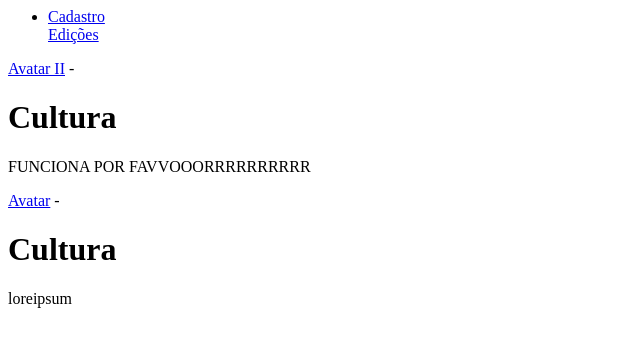
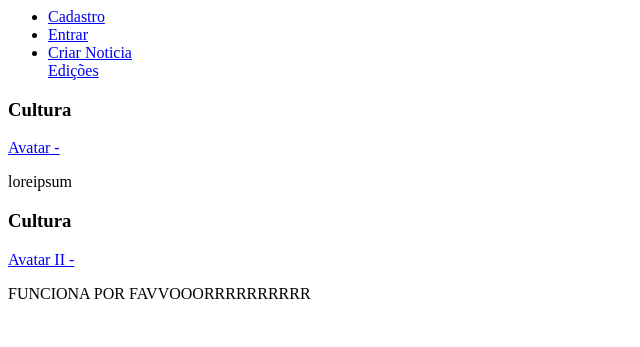
Before and after one commit to all0cer/dsweb_Jornal, a Django app: page /jornal/index/ in a window 1280 px wide. Shown: the top 347 px of the page, without its empty margins (0-640 px from the left). Run offline with Django 5.2, Linux system fonts and the light colour scheme; data comes from the database, SQL or seed files in the repository; both versions use the stored data as it was after the commit.

Commit message:
criando noticia

```diff
--- /dev/null
+++ b/mysiteroot/jornal/templates/jornal/cadastro_noticia.html
@@ -0,0 +1,6 @@
+<h2>Cadastrar Notícia</h2>
+  <form method="post" enctype="multipart/form-data">
+    {% csrf_token %}
+    {{ form.as_p }}
+    <button type="submit">Cadastrar Notícia</button>
+  </form>
--- a/mysiteroot/jornal/templates/jornal/index.html
+++ b/mysiteroot/jornal/templates/jornal/index.html
@@ -9,6 +9,13 @@
         <ul>
           {% block nav %}
           <li><a href="{% url  'jornal:cadastro' %}">Cadastro</a></li>
+          {% if user.is_authenticated %}
+          {% comment %} <li><a href="{% url  'jornal:nova_noticia' %}">Criar Noticia</a></li> {% endcomment %}
+          <li><a href="{% url  'jornal:logout' %}">Sair</a></li>
+          {% else %}
+          <li><a href="{% url  'jornal:login' %}">Entrar</a></li>
+          {% endif %}
+          <li><a href="{% url  'jornal:nova-noticia' %}">Criar Noticia</a></li>
           <l1><a href="{% url 'jornal:listar_edicoes' %}">Edições</a></li>
           {% endblock %}
         </ul>
@@ -17,7 +24,8 @@
 
     {% if noticias_recentes %}
         {% for noticia in noticias_recentes %}
-        <a href="{% url  'jornal:noticia_detalhe' noticia.id %}">{{ noticia.titulo }}</a> - <h1>{{ noticia.edicao }}</h1>
+        <h3>{{ noticia.edicao }}</h3>
+        <a href="{% url  'jornal:noticia_detalhe' noticia.id %}">{{ noticia.titulo }} -</a>
                 <p>{{ noticia.texto_noticia }}</p>
         {% endfor %}
         </ul>
--- a/mysiteroot/jornal/urls.py
+++ b/mysiteroot/jornal/urls.py
@@ -12,4 +12,5 @@ urlpatterns = [
         path('comentar/<int:pk>', views.ComentarView, name='comentar'),
         path('edicoes/', views.ListarEdicoesView.as_view(), name='listar_edicoes'),
         path('noticias/<int:pk>', views.ListarNoticiaPorEdicaoView.as_view(), name='listar_noticias'),
+        path('nova-noticia/', views.CadastrarNoticiaView.as_view(), name='nova-noticia'),
 ]
--- a/mysiteroot/jornal/views.py
+++ b/mysiteroot/jornal/views.py
@@ -4,17 +4,17 @@ from django.contrib.auth import logout
 from django.views import generic
 from .models import Noticia, Usuario, User, Comentario, Edicao
 from django.utils import timezone
-from .forms import FormularioCadastro
+from .forms import FormularioCadastro, FormularioNoticia
 from django.shortcuts import render, redirect
 
 class IndexView(generic.ListView):
-    model = Noticia
+    model = Edicao
     template_name = 'jornal/index.html'
     context_object_name = 'noticias_recentes'
 
-    def get_queryset(self): #Retorna as 9 notícias mais recentes
-        return Noticia.objects.filter(
-            data_noticia__lte = timezone.now()).order_by('-data_noticia')[:9]
+    def get_queryset(self):
+        ultima_edicao =  Edicao.objects.latest('data_edicao')
+        return ultima_edicao.noticia_set.all()[0:5]
 
 class CadastroView(View):  # Herde da classe View
     template_name = 'jornal/cadastro.html'
@@ -43,7 +43,7 @@ class CadastroView(View):  # Herde da classe View
         return render(request, self.template_name, {'form': form})
 
 class LoginView(LoginView): # Cria formulário já com authenticate() e get() e post()
-    template_name = 'login.html'
+    template_name = 'registration/login.html'
 
 def LogoutView(request):
     logout(request)
@@ -76,3 +76,23 @@ class ListarNoticiaPorEdicaoView(View):
         edicao = Edicao.objects.get(pk=pk)
         noticias_edicao = edicao.noticia_set.all()
         return render(request, self.template_name , {'noticias_edicao': noticias_edicao})
+
+class CadastrarNoticiaView(View):
+    template_name = 'jornal/cadastro_noticia.html'
+
+    def get(self, request):
+        form = FormularioNoticia()
+        return render(request, self.template_name, {'form': form})
+
+    def post(self, request):
+        form = FormularioNoticia(request.POST)
+        if form.is_valid():
+            nova_noticia = Noticia.objects.create(
+                edicao=form.cleaned_data['edicao'],
+                titulo=form.cleaned_data['titulo'],
+                texto_noticia=form.cleaned_data['texto_noticia'],
+                data_noticia=form.cleaned_data['data_noticia'],
+            )
+            nova_noticia.save()
+            return redirect('jornal:index')
+        return render(request, self.template_name, {'form': form})
```
Also changed, not shown: mysiteroot/jornal/forms.py (+4 -3 lines), mysiteroot/db.sqlite3.
